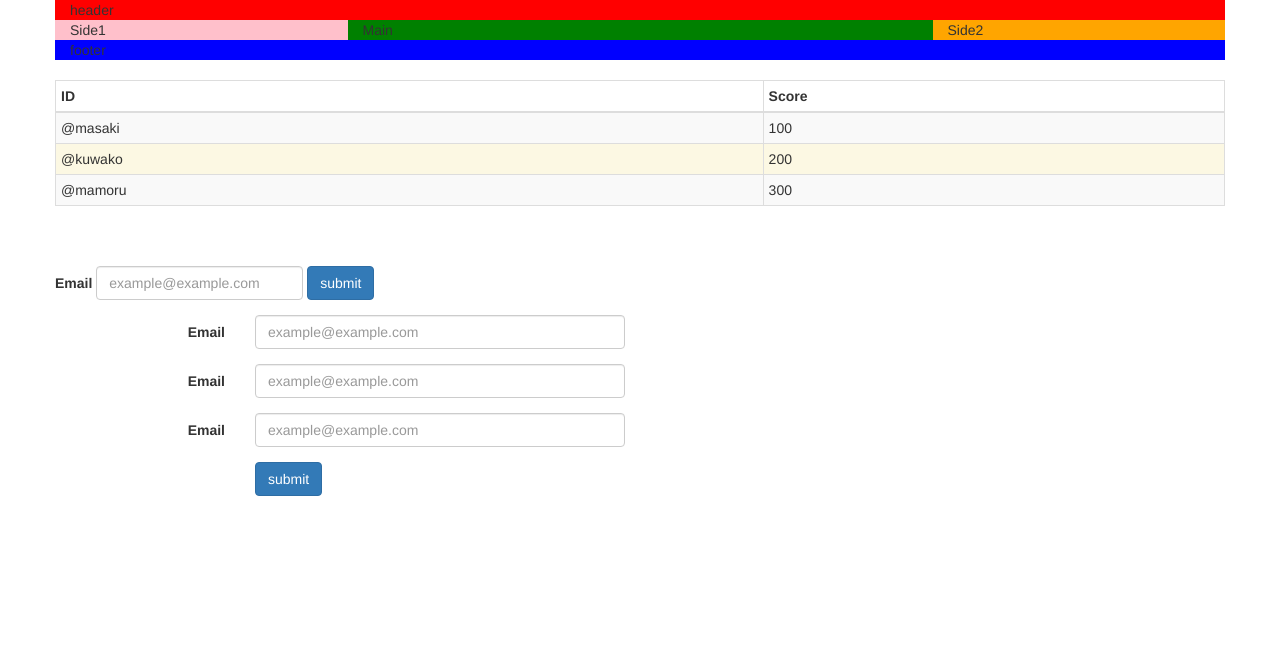
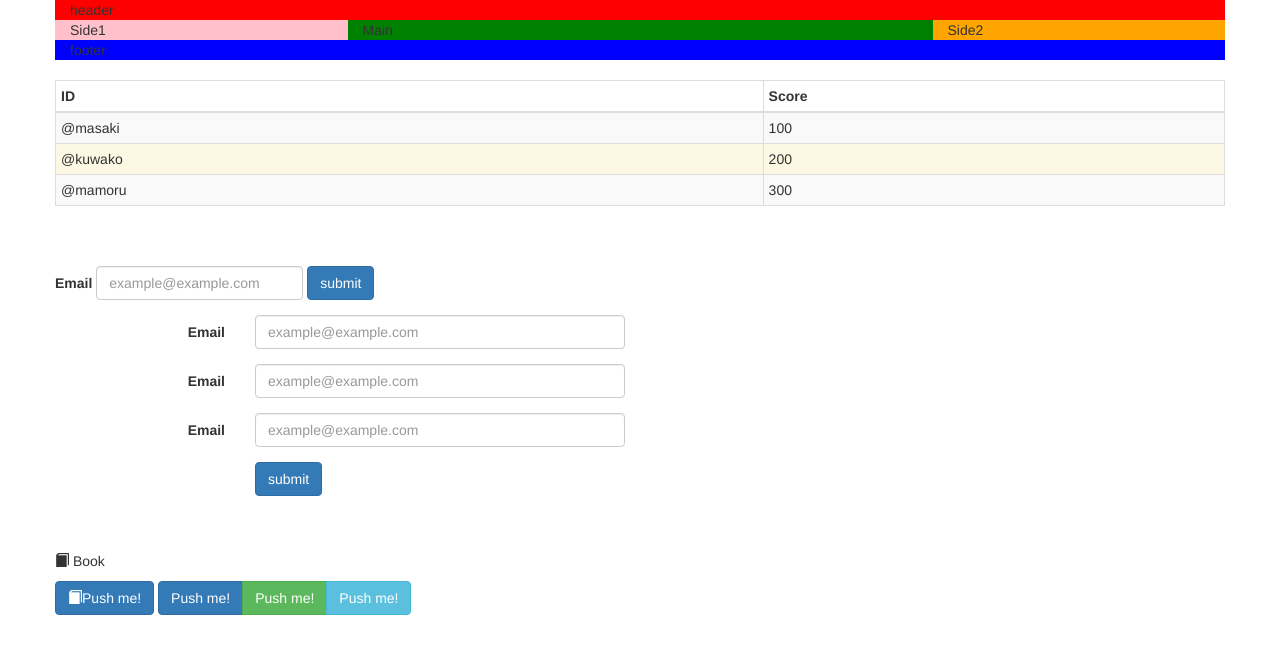
Before and after one commit to kuwako/bootstrap3_prac, a plain HTML site: page index.html in a window 1280 px wide. Drawn offline with nearby package versions, Linux system fonts and the light colour scheme.

Commit message:
glyphiconとbutton

```diff
--- a/index.html
+++ b/index.html
@@ -73,6 +73,17 @@
         </div>
       </form>
     </div>
+
+    <div class="container" style="padding: 20px 0">
+      <p><i class="glyphicon glyphicon-book"></i> Book</p>
+      <button class="btn btn-primary"><i class="glyphicon glyphicon-book"></i>Push me!</button>
+      <div class="btn-group">
+        <button class="btn btn-primary">Push me!</button>
+        <button class="btn btn-success">Push me!</button>
+        <button class="btn btn-info">Push me!</button>
+      </div>
+    </div>
+
     <script src="https://ajax.googleapis.com/ajax/libs/jquery/1.12.4/jquery.min.js"></script>
     <script src="js/bootstrap.min.js"></script>
   </body>
```
